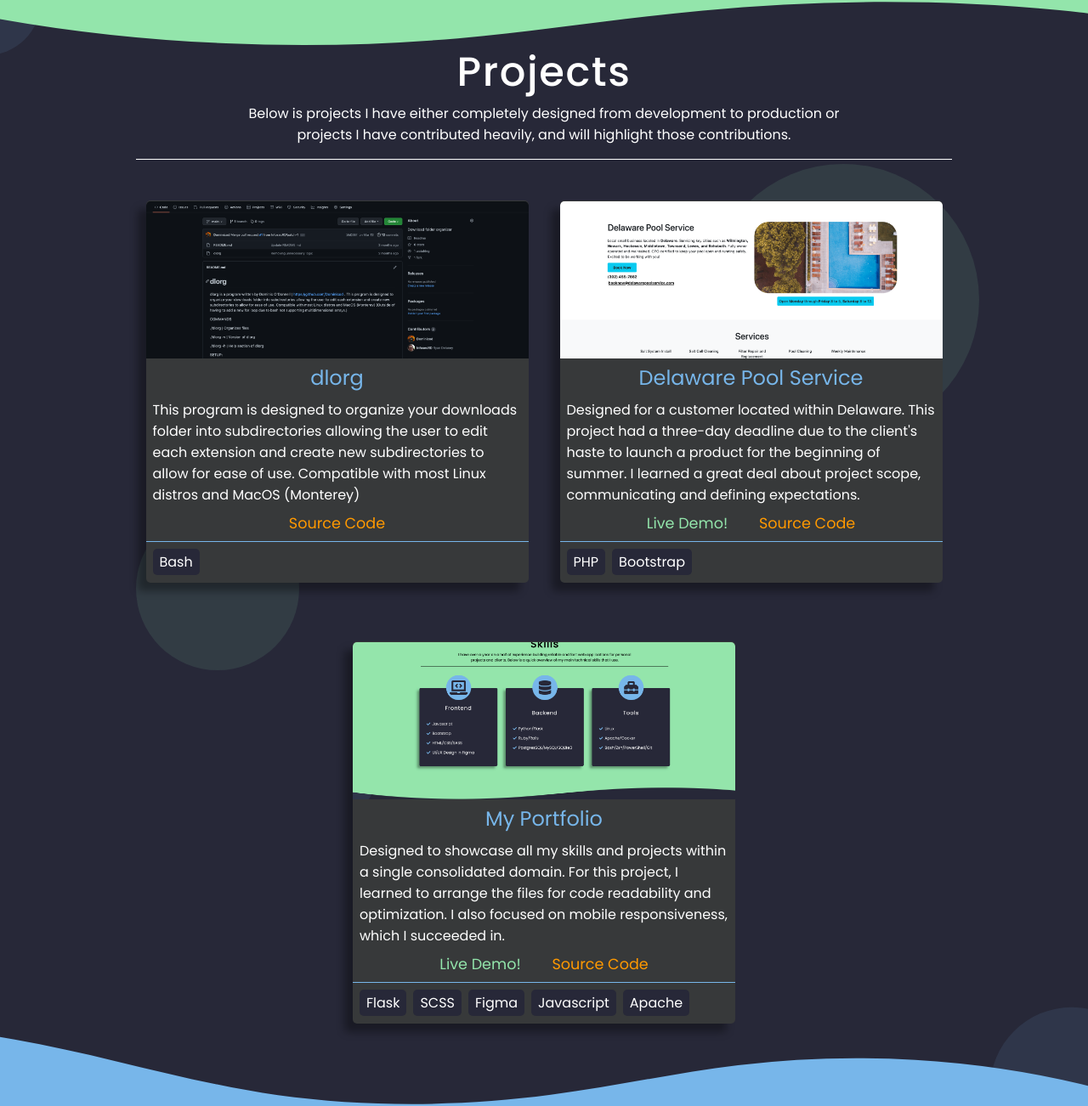
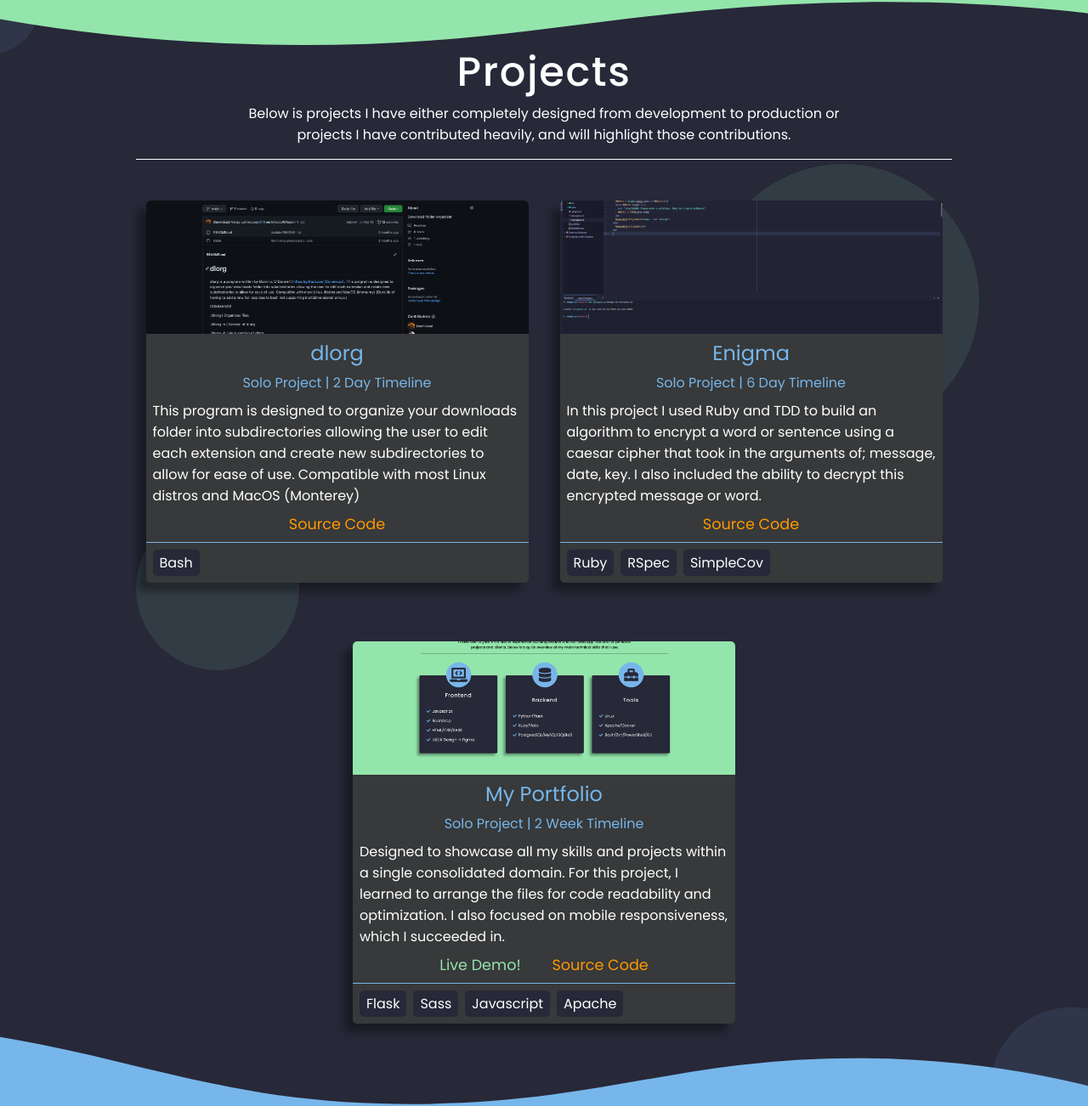
Before and after one commit to Dominicod/Portfolio, a Flask app: page / in a window 1280 px wide. Shown: the part 1625-2927 px from the top of the page at 85% size. Run offline with Flask 2, Linux system fonts and the light colour scheme; some libraries are stand-ins or nearby versions.

Commit message:
feat: update project cards with new project, add timeline section

```diff
--- a/webApp/static/styles/app.css
+++ b/webApp/static/styles/app.css
@@ -593,6 +593,7 @@ h1 {
 .prj-img {
   width: 100%;
   height: 185px;
+  align-self: start;
   background-color: var(--color-primary);
   border-radius: 5px 5px 0 0;
   background-repeat: no-repeat;
@@ -602,14 +603,20 @@ h1 {
 .dlorg-img {
   background-image: url(../img/project-img/dlorg.png); }
 
-.pool-img {
-  background-image: url(../img/project-img/pool.png); }
+.enigma-img {
+  background-image: url(../img/project-img/enigma.png); }
 
 .portfolio-img {
   background-image: url(../img/project-img/portfolio.png); }
 
 .project-card h3 {
   font-size: 1.5rem;
+  font-weight: 400;
+  text-align: center;
+  margin-top: 0.3rem; }
+
+.project-card h4 {
+  font-size: 1rem;
   font-weight: 400;
   text-align: center;
   margin-top: 0.3rem; }
--- a/webApp/static/styles/sass/pages/_projects.scss
+++ b/webApp/static/styles/sass/pages/_projects.scss
@@ -61,6 +61,7 @@
 .prj-img {
     width: 100%;
     height: 185px;
+    align-self: start;
     background-color: var(--color-primary);
     border-radius: 5px 5px 0 0;
     background-repeat: no-repeat;
@@ -70,14 +71,20 @@
 .dlorg-img {
     background-image: url(../img/project-img/dlorg.png);
 }
-.pool-img {
-    background-image: url(../img/project-img/pool.png);
+.enigma-img {
+    background-image: url(../img/project-img/enigma.png);
 }
 .portfolio-img {
     background-image: url(../img/project-img/portfolio.png);
 }
 .project-card h3 {
     font-size: 1.5rem;
+    font-weight: 400;
+    text-align: center;
+    margin-top: 0.3rem;
+}
+.project-card h4 {
+    font-size: 1rem;
     font-weight: 400;
     text-align: center;
     margin-top: 0.3rem;
--- a/webApp/templates/index.html
+++ b/webApp/templates/index.html
@@ -277,6 +277,7 @@ desire to learn.
                 <div class="project-card">
                     <div class="prj-img dlorg-img"></div>
                     <h3 class="text-primary">dlorg</h3>
+                    <h4 class="text-primary">Solo Project | 2 Day Timeline</h4>
                     <p class="text-white">
                         This program is designed to organize your downloads folder into
                         subdirectories allowing the user to edit each extension and create new
@@ -293,21 +294,20 @@ desire to learn.
             </div>
             <div class="project-card-container appear">
                 <div class="project-card">
-                    <div class="prj-img pool-img"></div>
-                    <h3 class="text-primary">Delaware Pool Service</h3>
+                    <div class="prj-img enigma-img"></div>
+                    <h3 class="text-primary">Enigma</h3>
+                    <h4 class="text-primary">Solo Project | 6 Day Timeline</h4>
                     <p class="text-white">
-                        Designed for a customer located within Delaware. This project had a
-                        three-day deadline due to the client's haste to launch a product for the
-                        beginning of summer. I learned a great deal about project scope,
-                        communicating and defining expectations.
+                        In this project I used Ruby and TDD to build an algorithm to encrypt a word or sentence using a caesar cipher that took in the arguments of; message, date, key.
+                        I also included the ability to decrypt this encrypted message or word.
                     </p>
                     <div class="prj-buttons">
-                        <a class="text-secondary" href="https://delawarepoolservice.com" target="_blank">Live Demo!</a>
-                        <a class="text-git" href="https://github.com/Dominicod/delawarepoolservices" target="_blank">Source Code</a>
+                        <a class="text-git" href="https://github.com/Dominicod/enigma" target="_blank">Source Code</a>
                     </div>
                     <div class="prj-skill-used text-white">
-                        <span>PHP</span>
-                        <span>Bootstrap</span>
+                        <span>Ruby</span>
+                        <span>RSpec</span>
+                        <span>SimpleCov</span>
                     </div>
                 </div>
             </div>
@@ -315,6 +315,7 @@ desire to learn.
                 <div class="project-card">
                     <div class="prj-img portfolio-img"></div>
                     <h3 class="text-primary">My Portfolio</h3>
+                    <h4 class="text-primary">Solo Project | 2 Week Timeline</h4>
                     <p class="text-white">
                         Designed to showcase all my skills and projects within a single consolidated
                         domain. For this project, I learned to arrange the files for code
@@ -327,8 +328,7 @@ desire to learn.
                     </div>
                     <div class="prj-skill-used text-white">
                         <span>Flask</span>
-                        <span>SCSS</span>
-                        <span>Figma</span>
+                        <span>Sass</span>
                         <span>Javascript</span>
                         <span>Apache</span>
                     </div>
```
Also changed, not shown: webApp/static/img/project-img/enigma.png (added), webApp/static/img/project-img/pool.png (deleted), 1 other file.
